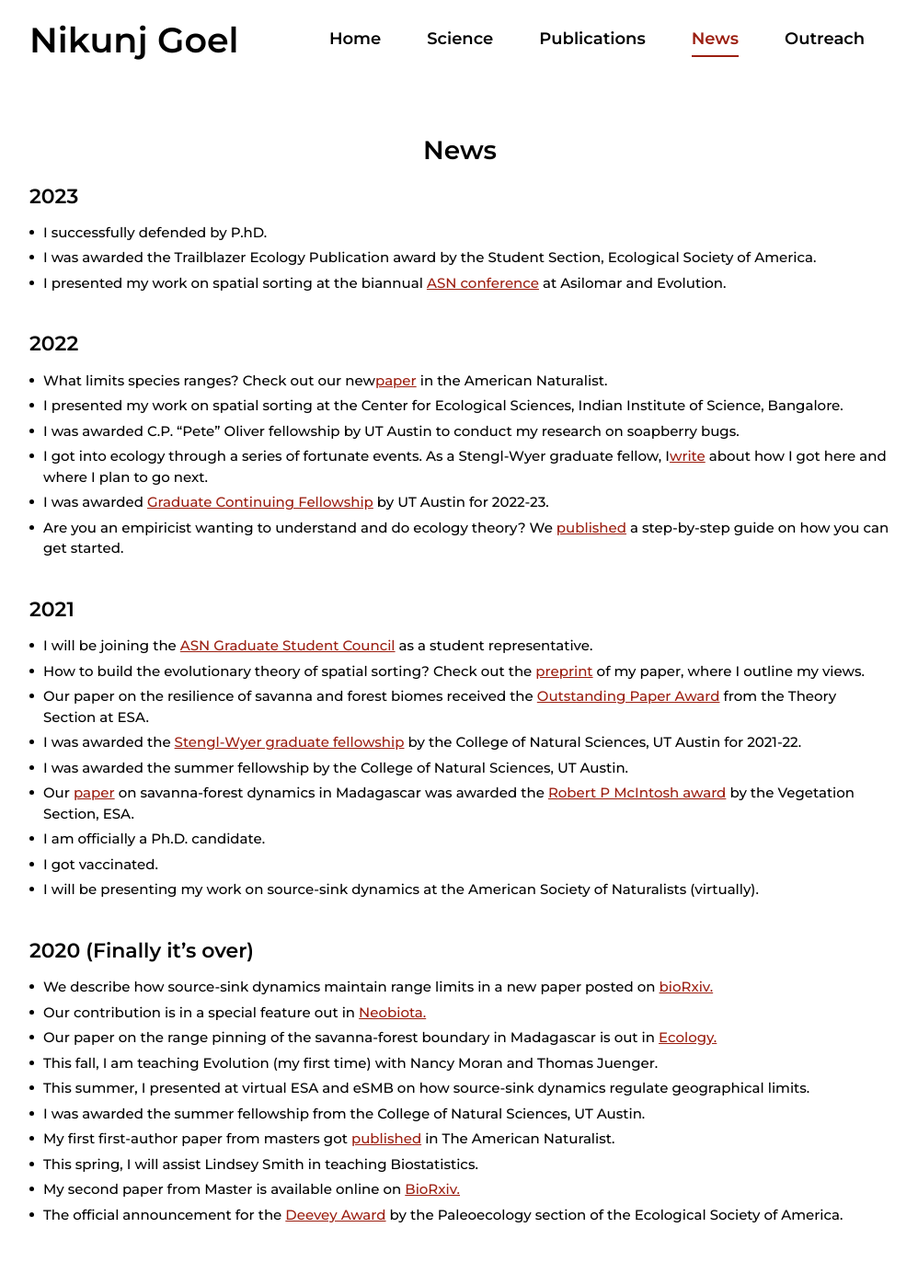
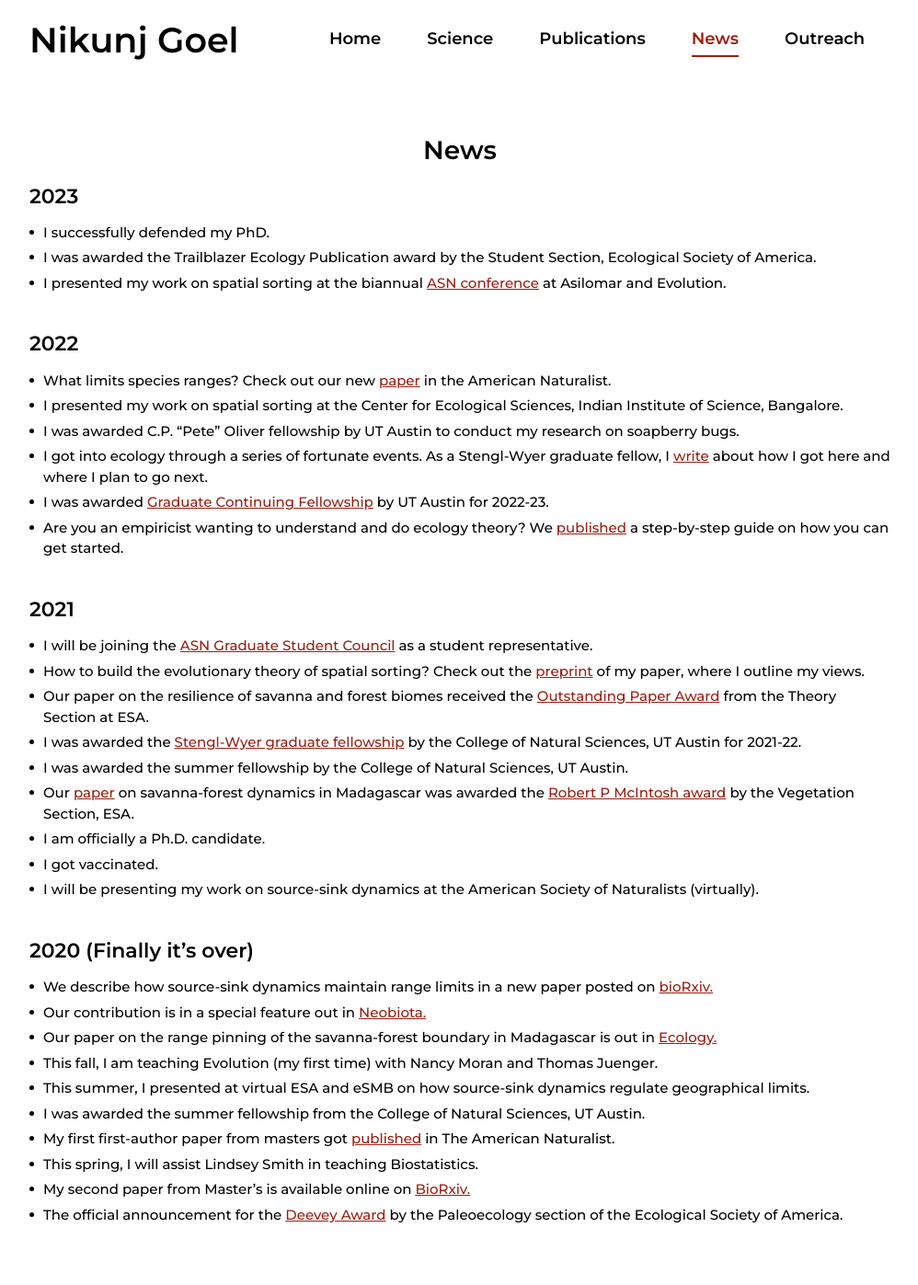
Before and after one commit to nikunj410/nikunj410.github.io, a Jekyll site: the page built from _pages/news.md, in a window 1280 px wide. Shown: the whole page at 92% size, without its empty margins (140-1138 px from the left). Built offline with Jekyll 4.4.1, drawn with Linux system fonts in a browser that asks for light colours; nearby versions of some CDN libraries.

Commit message:
Update news.md

```diff
--- a/_pages/news.md
+++ b/_pages/news.md
@@ -11,7 +11,7 @@ News
 
 ### 2023
 
-*   I successfully defended by P.hD.
+*   I successfully defended my PhD.
 *   I was awarded the Trailblazer Ecology Publication award by the Student Section, Ecological Society of America.
 *   I presented my work on spatial sorting at the biannual [ASN conference](https://asnasilomar2023.org/) at Asilomar and Evolution.
 
@@ -19,10 +19,10 @@ News
 
 ### 2022
 
-*   What limits species ranges? Check out our new[paper](https://www.journals.uchicago.edu/doi/abs/10.1086/720420?journalCode=an) in the American Naturalist.
+*   What limits species ranges? Check out our new [paper](https://www.journals.uchicago.edu/doi/abs/10.1086/720420?journalCode=an) in the American Naturalist.
 *   I presented my work on spatial sorting at the Center for Ecological Sciences, Indian Institute of Science, Bangalore.
 *   I was awarded C.P. “Pete” Oliver fellowship by UT Austin to conduct my research on soapberry bugs.
-*   I got into ecology through a series of fortunate events. As a Stengl-Wyer graduate fellow, I[write](https://biodiversity.utexas.edu/news/entry/meet-stengl-wyer-fellow-nikunj-goel) about how I got here and where I plan to go next.
+*   I got into ecology through a series of fortunate events. As a Stengl-Wyer graduate fellow, I [write](https://biodiversity.utexas.edu/news/entry/meet-stengl-wyer-fellow-nikunj-goel) about how I got here and where I plan to go next.
 *   I was awarded [Graduate Continuing Fellowship](https://gradschool.utexas.edu/funding/fellowships/grad-school/continuing) by UT Austin for 2022-23.
 *   Are you an empiricist wanting to understand and do ecology theory? We [published](https://www.journals.uchicago.edu/doi/abs/10.1086/717206) a step-by-step guide on how you can get started.
 
@@ -52,5 +52,5 @@ News
 *   I was awarded the summer fellowship from the College of Natural Sciences, UT Austin.
 *   My first first-author paper from masters got [published](https://www.amnat.org/an/newpapers/May-Goel.html) in The American Naturalist.
 *   This spring, I will assist Lindsey Smith in teaching Biostatistics.
-*   My second paper from Master is available online on [BioRxiv.](https://www.biorxiv.org/content/10.1101/2020.01.14.905208v1)
+*   My second paper from Master's is available online on [BioRxiv.](https://www.biorxiv.org/content/10.1101/2020.01.14.905208v1)
 *   The official announcement for the [Deevey Award](https://esajournals.onlinelibrary.wiley.com/doi/full/10.1002/bes2.1630) by the Paleoecology section of the Ecological Society of America.
```
